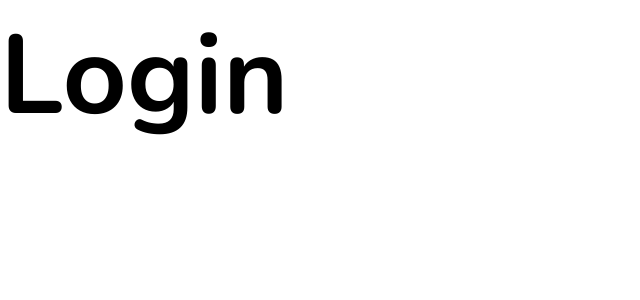
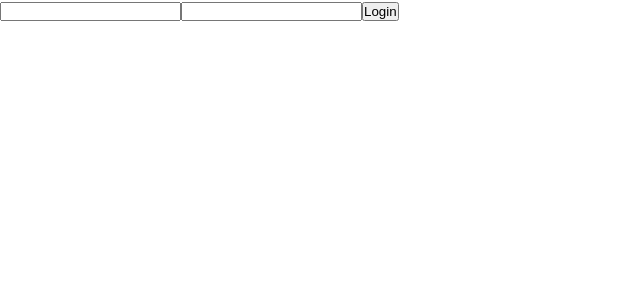
Before and after one commit to mauriciohike/phone-book, a React (Create React App) app: page /login in a window 1280 px wide. Shown: the top 300 px of the page, without its empty margins (0-640 px from the left). Built offline with nearby package versions, Linux system fonts and the light colour scheme; the HTML template or start-up script is replaced by a standard one.

Commit message:
feature: login validation

```diff
--- a/src/pages/Home/index.js
+++ b/src/pages/Home/index.js
@@ -1,22 +1,11 @@
 import React, { useContext } from 'react';
 import { UserContext } from '../../contexts/UserContext';
-import { UserListContext } from '../../contexts/UserListContext';
 
 const Home = () => {
   const { user } = useContext(UserContext);
-  const { userList } = useContext(UserListContext);
-
-  console.log(userList);
   return (
     <>
       <h1>{ user.name ? `Olá ${user.name}` : 'Logue agora =)' }</h1>
-      <ul>
-        {userList.map(user =>{
-          return(
-            <li key={user.id}>{user.name}</li>
-          )
-        })}
-      </ul>
     </>
   );
 }
--- a/src/pages/Login/index.js
+++ b/src/pages/Login/index.js
@@ -1,30 +1,66 @@
-import React, { useContext, useEffect } from 'react';
+import React, { useContext, useState } from 'react';
 import { UserContext } from '../../contexts/UserContext';
-
-import { Title } from './styles';
+import { toast } from 'react-toastify';
+import { UserListContext } from '../../contexts/UserListContext';
 
 
 const Login = ({ history }) => {
 
-  const { user, dispatch } = useContext(UserContext)
+  const { dispatch } = useContext(UserContext);
+  const { userList } = useContext(UserListContext);
 
-  const authUser = () =>{
-    dispatch({
-      type: 'SET_USER',
-      user: {
-        name: 'Mauricio'
+  const [ email, setEmail] = useState('');
+  const [ password, setPassword ] = useState('');
+
+  const handleSubmit = (e) =>{
+
+    e.preventDefault();
+
+    if(email && password){
+
+      const userExist = userList.find(user =>{
+        return user.email === email && user.password === password;
+      });
+
+      if(userExist){
+        dispatch({
+          type: 'SET_USER',
+          user: userExist
+        });
+        redirect('/', 0);
+      }else{
+        toast.error('Não encontrado!');
       }
-    })
+
+    }else{
+      toast.warn('Preencha todas as infos!');
+    }
+
   }
 
-  useEffect(() =>{
+  const redirect = (path, time) =>{
     setTimeout(() =>{
-      user.name && history.push('/')
-    }, 1500)
-  });
+      history.push(path)
+    }, time)
+  }
 
   return (
-    <Title onClick={authUser}>Login</Title>
+    <form onSubmit={handleSubmit}>
+      <input
+        type="email"
+        value={email}
+        name="email"
+        onChange={(e) => setEmail(e.target.value)}
+        />
+
+      <input
+        type="password"
+        name="password"
+        value={password}
+        onChange={(e) => setPassword(e.target.value)}
+        />
+      <input type="submit" value="Login"/>
+    </form>
   );
 }
 
--- a/src/pages/Register/index.js
+++ b/src/pages/Register/index.js
@@ -36,7 +36,7 @@ const Register = ({history}) => {
         resetForm();
       }
     }else{
-      toast.warn('Preencha todas as infos!')
+      toast.warn('Preencha todas as infos!');
     }
   }
 
```
